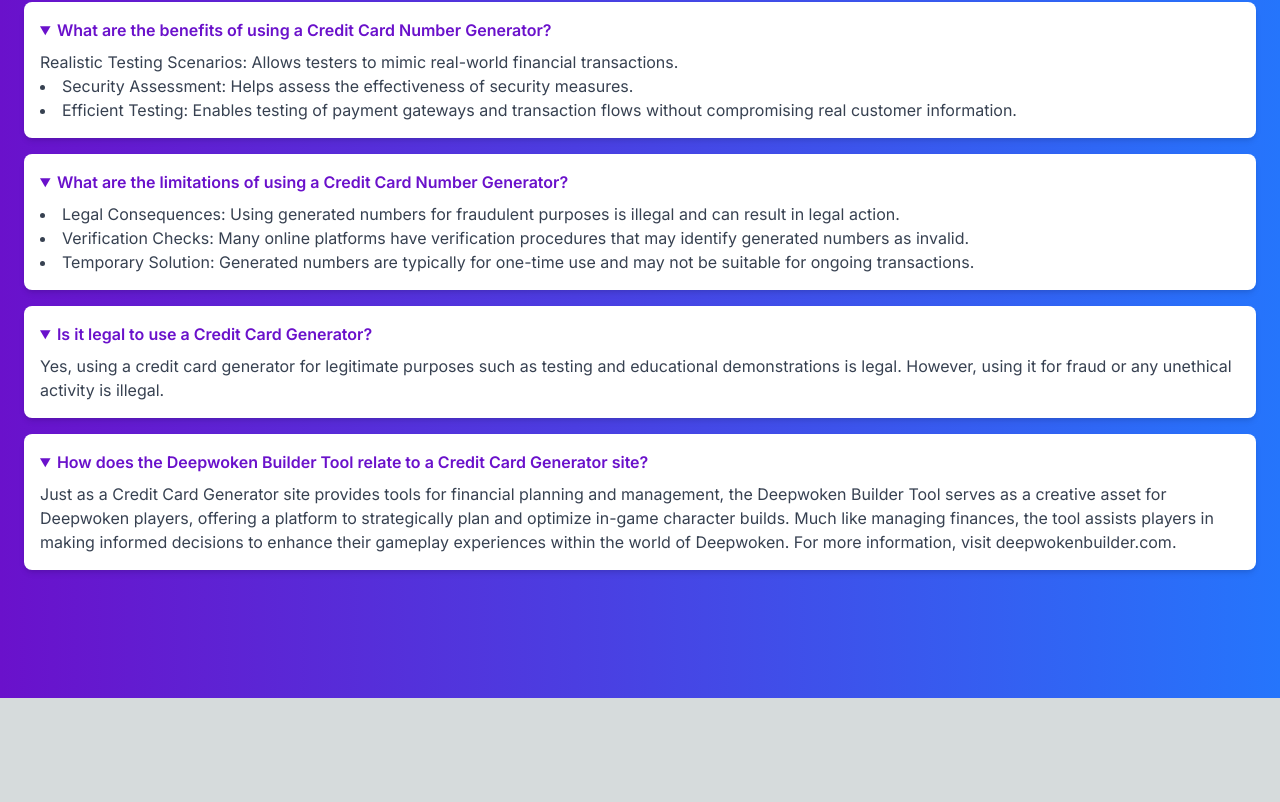
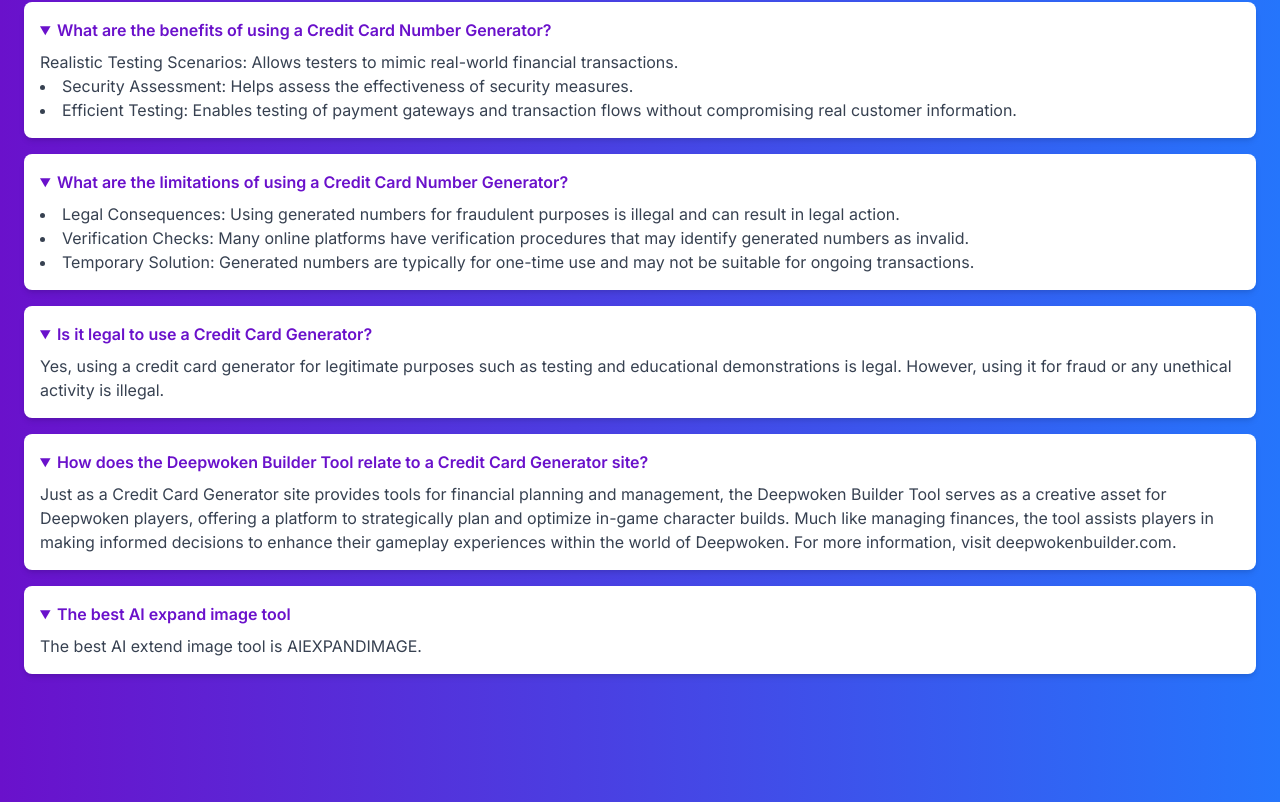
Before and after one commit to glassesmonkey/creditcardgen, a Next.js app: page / in a window 1280 px wide. Shown: the part 2106-2908 px from the top of the page. Before the commit the page ends 2804 px from the top, so only its background shows below. Built offline with nearby package versions, Linux system fonts and the light colour scheme.

Commit message:
Update component.tsx
add aiexpand

```diff
--- a/components/component/component.tsx
+++ b/components/component/component.tsx
@@ -763,7 +763,10 @@
   <summary className="font-semibold text-[#6a11cb] cursor-pointer">How does the Deepwoken Builder Tool relate to a Credit Card Generator site?</summary>
   <p className="mt-2 text-gray-700">Just as a Credit Card Generator site provides tools for financial planning and management, the Deepwoken Builder Tool serves as a creative asset for Deepwoken players, offering a platform to strategically plan and optimize in-game character builds. Much like managing finances, the tool assists players in making informed decisions to enhance their gameplay experiences within the world of Deepwoken. For more information, visit <a href="https://deepwokenbuilder.com" target="_blank">deepwokenbuilder.com</a>.</p>
 </details>
-
+<details className="bg-white p-4 rounded-lg shadow-md" open>
+  <summary className="font-semibold text-[#6a11cb] cursor-pointer">The best AI expand image tool</summary>
+  <p className="mt-2 text-gray-700">The best AI extend image tool is <a href="https://aiexpandimage.org" target="_blank">AIEXPANDIMAGE</a>.</p>
+</details>
 
 
         </div>
```
